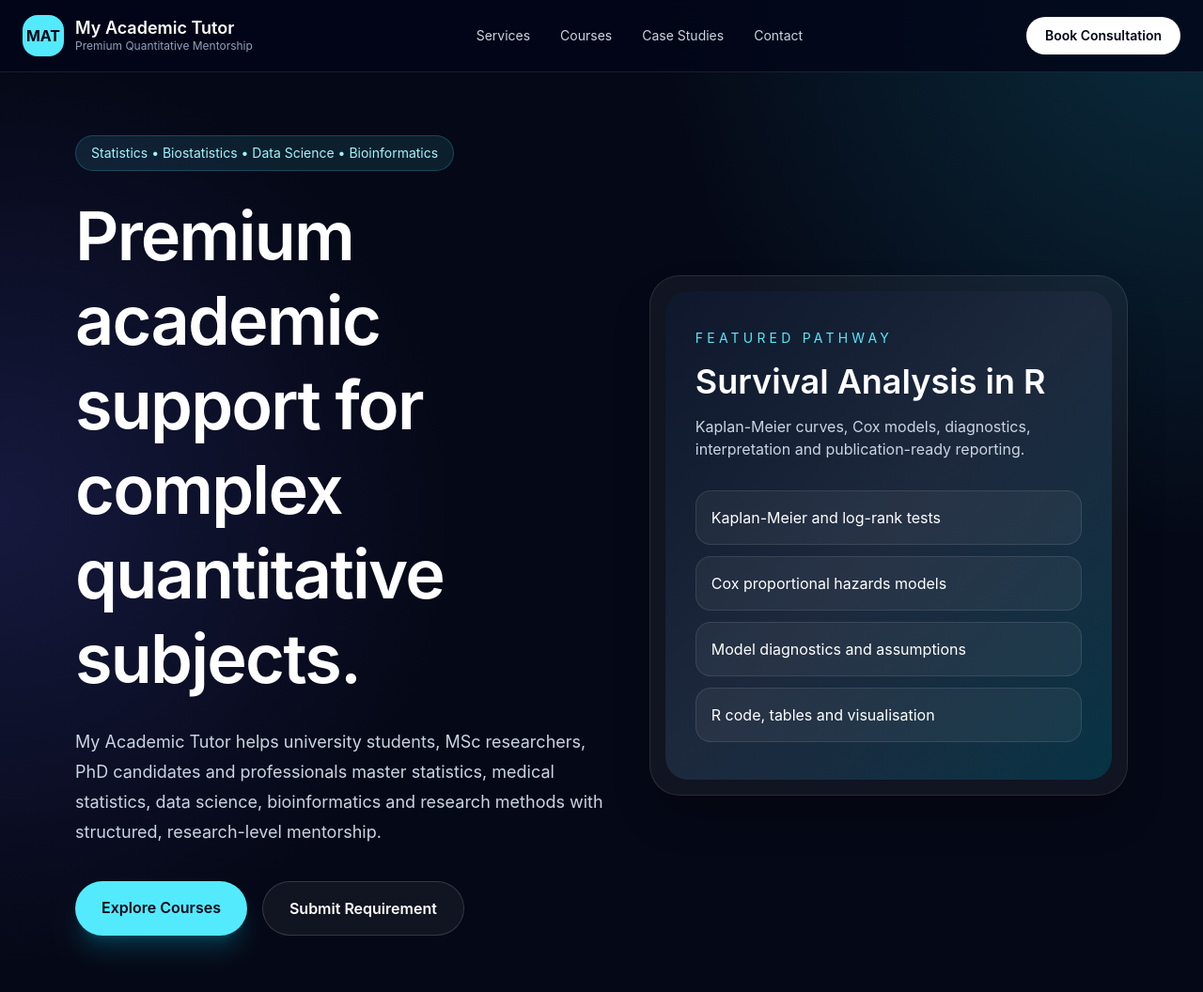
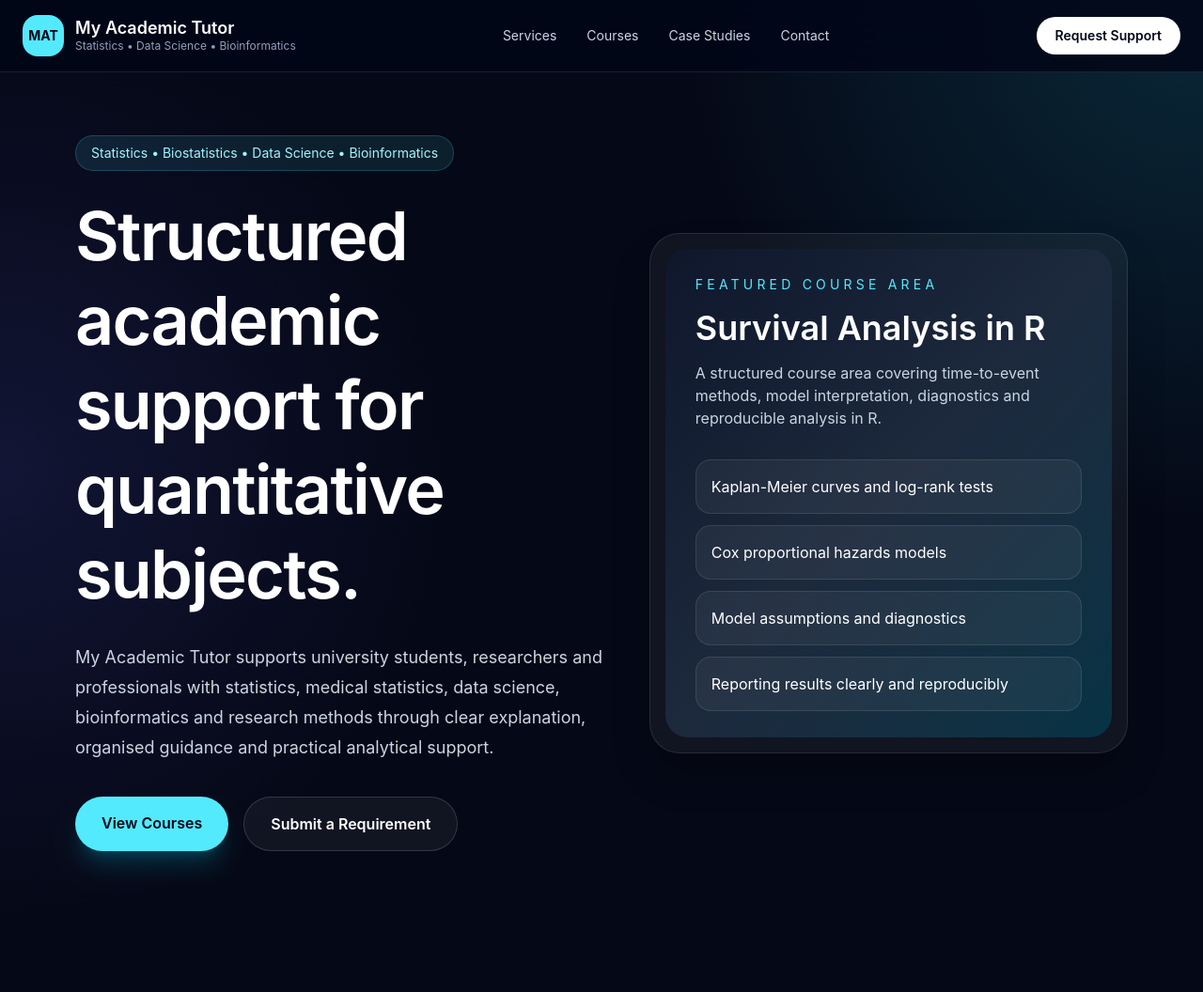
Before and after one commit to StatisticaHub/myacademictutor-website, an Astro site: page / in a window 1280 px wide. Shown: the whole page at 94% size. After the commit the page ends 1002 px from the top, so only its background shows below. Built offline with nearby package versions, Linux system fonts and the light colour scheme; Astro itself is replaced by a stand-in of ours.

Commit message:
Create professional homepage structure

```diff
--- /dev/null
+++ b/src/components/Header.astro
@@ -0,0 +1,28 @@
+<header class="fixed left-0 right-0 top-0 z-50 border-b border-white/10 bg-slate-950/85 backdrop-blur-xl">
+  <div class="mx-auto flex max-w-7xl items-center justify-between px-6 py-4">
+    <a href="/" class="flex items-center gap-3">
+      <div class="flex h-11 w-11 items-center justify-center rounded-2xl bg-cyan-300 text-sm font-bold text-slate-950">
+        MAT
+      </div>
+
+      <div>
+        <p class="text-lg font-semibold leading-tight">My Academic Tutor</p>
+        <p class="text-xs text-slate-400">Statistics • Data Science • Bioinformatics</p>
+      </div>
+    </a>
+
+    <nav class="hidden items-center gap-8 text-sm text-slate-300 md:flex">
+      <a href="#services" class="hover:text-cyan-300">Services</a>
+      <a href="#courses" class="hover:text-cyan-300">Courses</a>
+      <a href="#case-studies" class="hover:text-cyan-300">Case Studies</a>
+      <a href="#contact" class="hover:text-cyan-300">Contact</a>
+    </nav>
+
+    <a
+      href="#contact"
+      class="rounded-full bg-white px-5 py-2.5 text-sm font-semibold text-slate-950 hover:bg-cyan-200"
+    >
+      Request Support
+    </a>
+  </div>
+</header>
--- /dev/null
+++ b/src/components/Hero.astro
@@ -0,0 +1,67 @@
+<section class="relative overflow-hidden px-6 pb-24 pt-36 md:px-10 lg:px-20">
+  <div class="absolute inset-0 bg-[radial-gradient(circle_at_top_right,rgba(34,211,238,0.16),transparent_35%),radial-gradient(circle_at_left,rgba(99,102,241,0.14),transparent_35%)]"></div>
+
+  <div class="relative mx-auto grid max-w-7xl items-center gap-12 lg:grid-cols-[1.05fr_0.95fr]">
+    <div>
+      <p class="mb-6 inline-flex rounded-full border border-cyan-300/20 bg-cyan-300/10 px-4 py-2 text-sm text-cyan-200">
+        Statistics • Biostatistics • Data Science • Bioinformatics
+      </p>
+
+      <h1 class="max-w-4xl text-5xl font-semibold leading-tight tracking-tight md:text-7xl">
+        Structured academic support for quantitative subjects.
+      </h1>
+
+      <p class="mt-7 max-w-2xl text-lg leading-8 text-slate-300">
+        My Academic Tutor supports university students, researchers and professionals with statistics,
+        medical statistics, data science, bioinformatics and research methods through clear explanation,
+        organised guidance and practical analytical support.
+      </p>
+
+      <div class="mt-9 flex flex-col gap-4 sm:flex-row">
+        <a
+          href="#courses"
+          class="rounded-full bg-cyan-300 px-7 py-4 text-center font-semibold text-slate-950 shadow-xl shadow-cyan-500/20 hover:bg-cyan-200"
+        >
+          View Courses
+        </a>
+
+        <a
+          href="#contact"
+          class="rounded-full border border-white/15 bg-white/5 px-7 py-4 text-center font-semibold text-white hover:bg-white/10"
+        >
+          Submit a Requirement
+        </a>
+      </div>
+    </div>
+
+    <div class="rounded-[2rem] border border-white/10 bg-white/5 p-4 shadow-2xl shadow-black/30">
+      <div class="flex h-[520px] items-center justify-center rounded-[1.5rem] bg-gradient-to-br from-slate-900 via-slate-800 to-cyan-950 p-8">
+        <div class="w-full">
+          <p class="text-sm uppercase tracking-[0.3em] text-cyan-300">Featured course area</p>
+
+          <h2 class="mt-4 text-4xl font-semibold">Survival Analysis in R</h2>
+
+          <p class="mt-4 max-w-md text-slate-300">
+            A structured course area covering time-to-event methods, model interpretation,
+            diagnostics and reproducible analysis in R.
+          </p>
+
+          <div class="mt-8 grid gap-3">
+            <div class="rounded-2xl border border-white/10 bg-white/5 p-4">
+              Kaplan-Meier curves and log-rank tests
+            </div>
+            <div class="rounded-2xl border border-white/10 bg-white/5 p-4">
+              Cox proportional hazards models
+            </div>
+            <div class="rounded-2xl border border-white/10 bg-white/5 p-4">
+              Model assumptions and diagnostics
+            </div>
+            <div class="rounded-2xl border border-white/10 bg-white/5 p-4">
+              Reporting results clearly and reproducibly
+            </div>
+          </div>
+        </div>
+      </div>
+    </div>
+  </div>
+</section>
--- /dev/null
+++ b/src/layouts/BaseLayout.astro
@@ -0,0 +1,21 @@
+---
+import "../styles/global.css";
+
+const {
+  title = "My Academic Tutor | Statistics, Data Science & Bioinformatics",
+  description = "Structured academic support in statistics, biostatistics, data science, bioinformatics and research methods.",
+} = Astro.props;
+---
+
+<html lang="en">
+  <head>
+    <meta charset="utf-8" />
+    <meta name="viewport" content="width=device-width" />
+    <title>{title}</title>
+    <meta name="description" content={description} />
+  </head>
+
+  <body class="bg-slate-950 text-white">
+    <slot />
+  </body>
+</html>
--- a/src/pages/index.astro
+++ b/src/pages/index.astro
@@ -1,102 +1,13 @@
 ---
-import "../styles/global.css";
+import BaseLayout from "../layouts/BaseLayout.astro";
+import Header from "../components/Header.astro";
+import Hero from "../components/Hero.astro";
 ---
 
-<html lang="en">
-  <head>
-    <meta charset="utf-8" />
-    <meta name="viewport" content="width=device-width" />
-    <title>My Academic Tutor | Statistics, Data Science & Bioinformatics</title>
-    <meta
-      name="description"
-      content="Premium academic mentorship in statistics, biostatistics, data science, bioinformatics and research methods."
-    />
-  </head>
+<BaseLayout>
+  <Header />
 
-  <body class="bg-slate-950 text-white">
-    <header class="fixed left-0 right-0 top-0 z-50 border-b border-white/10 bg-slate-950/80 backdrop-blur-xl">
-      <div class="mx-auto flex max-w-7xl items-center justify-between px-6 py-4">
-        <a href="/" class="flex items-center gap-3">
-          <div class="flex h-11 w-11 items-center justify-center rounded-2xl bg-cyan-300 text-slate-950 font-bold">
-            MAT
-          </div>
-          <div>
-            <p class="text-lg font-semibold leading-tight">My Academic Tutor</p>
-            <p class="text-xs text-slate-400">Premium Quantitative Mentorship</p>
-          </div>
-        </a>
-
-        <nav class="hidden items-center gap-8 text-sm text-slate-300 md:flex">
-          <a href="#services" class="hover:text-cyan-300">Services</a>
-          <a href="#courses" class="hover:text-cyan-300">Courses</a>
-          <a href="#case-studies" class="hover:text-cyan-300">Case Studies</a>
-          <a href="#contact" class="hover:text-cyan-300">Contact</a>
-        </nav>
-
-        <a
-          href="#contact"
-          class="rounded-full bg-white px-5 py-2.5 text-sm font-semibold text-slate-950 hover:bg-cyan-200"
-        >
-          Book Consultation
-        </a>
-      </div>
-    </header>
-
-    <main>
-      <section class="relative overflow-hidden px-6 pb-24 pt-36 md:px-10 lg:px-20">
-        <div class="absolute inset-0 bg-[radial-gradient(circle_at_top_right,rgba(34,211,238,0.18),transparent_35%),radial-gradient(circle_at_left,rgba(99,102,241,0.18),transparent_35%)]"></div>
-
-        <div class="relative mx-auto grid max-w-7xl items-center gap-12 lg:grid-cols-[1.05fr_0.95fr]">
-          <div>
-            <p class="mb-6 inline-flex rounded-full border border-cyan-300/20 bg-cyan-300/10 px-4 py-2 text-sm text-cyan-200">
-              Statistics • Biostatistics • Data Science • Bioinformatics
-            </p>
-
-            <h1 class="max-w-4xl text-5xl font-semibold leading-tight tracking-tight md:text-7xl">
-              Premium academic support for complex quantitative subjects.
-            </h1>
-
-            <p class="mt-7 max-w-2xl text-lg leading-8 text-slate-300">
-              My Academic Tutor helps university students, MSc researchers, PhD candidates and professionals master statistics, medical statistics, data science, bioinformatics and research methods with structured, research-level mentorship.
-            </p>
-
-            <div class="mt-9 flex flex-col gap-4 sm:flex-row">
-              <a
-                href="#courses"
-                class="rounded-full bg-cyan-300 px-7 py-4 text-center font-semibold text-slate-950 shadow-xl shadow-cyan-500/20 hover:bg-cyan-200"
-              >
-                Explore Courses
-              </a>
-
-              <a
-                href="#contact"
-                class="rounded-full border border-white/15 bg-white/5 px-7 py-4 text-center font-semibold text-white hover:bg-white/10"
-              >
-                Submit Requirement
-              </a>
-            </div>
-          </div>
-
-          <div class="rounded-[2rem] border border-white/10 bg-white/5 p-4 shadow-2xl shadow-black/30">
-            <div class="flex h-[520px] items-center justify-center rounded-[1.5rem] bg-gradient-to-br from-slate-900 via-slate-800 to-cyan-950 p-8">
-              <div class="w-full">
-                <p class="text-sm uppercase tracking-[0.3em] text-cyan-300">Featured pathway</p>
-                <h2 class="mt-4 text-4xl font-semibold">Survival Analysis in R</h2>
-                <p class="mt-4 max-w-md text-slate-300">
-                  Kaplan-Meier curves, Cox models, diagnostics, interpretation and publication-ready reporting.
-                </p>
-
-                <div class="mt-8 grid gap-3">
-                  <div class="rounded-2xl border border-white/10 bg-white/5 p-4">Kaplan-Meier and log-rank tests</div>
-                  <div class="rounded-2xl border border-white/10 bg-white/5 p-4">Cox proportional hazards models</div>
-                  <div class="rounded-2xl border border-white/10 bg-white/5 p-4">Model diagnostics and assumptions</div>
-                  <div class="rounded-2xl border border-white/10 bg-white/5 p-4">R code, tables and visualisation</div>
-                </div>
-              </div>
-            </div>
-          </div>
-        </div>
-      </section>
-    </main>
-  </body>
-</html>
+  <main>
+    <Hero />
+  </main>
+</BaseLayout>
```
